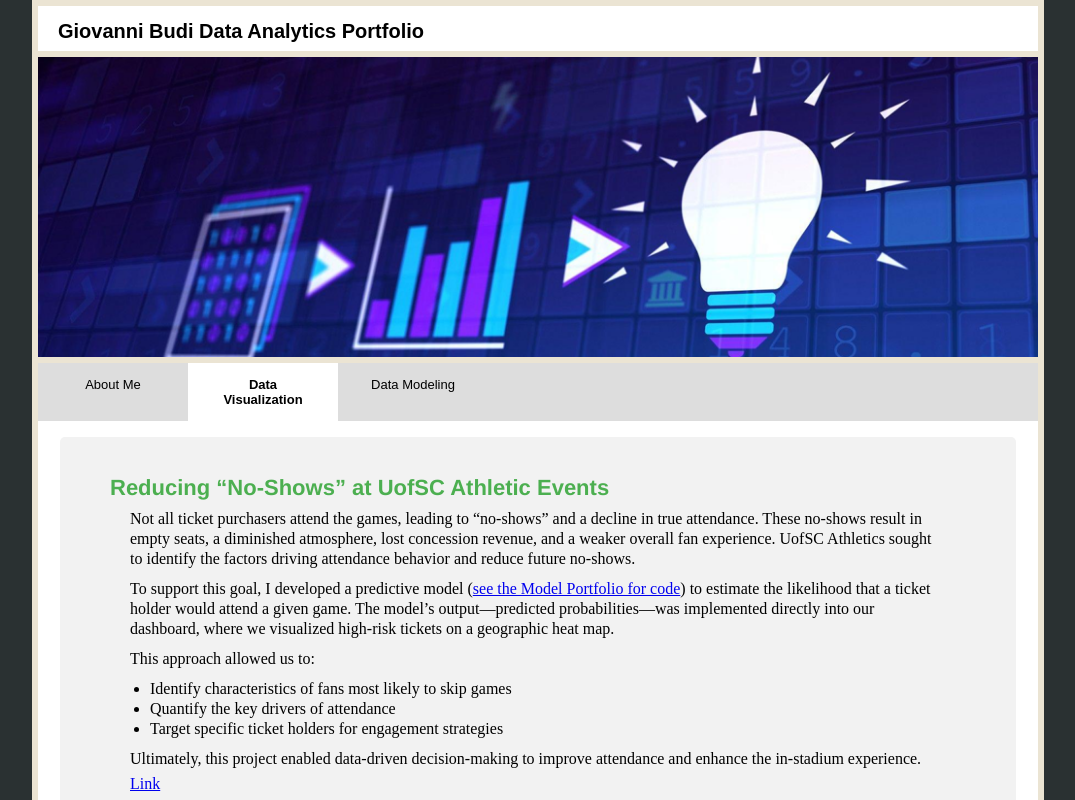
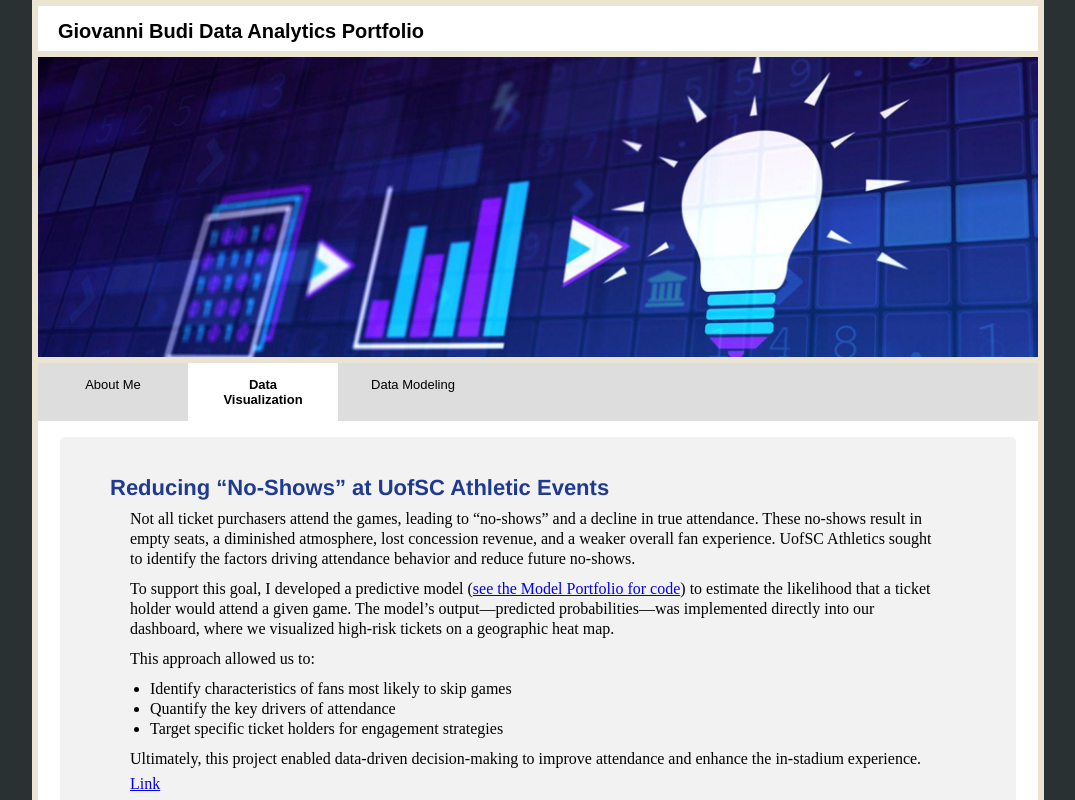
Before and after one commit to giometry/giometry.github.io, a plain HTML site: page index.html in a window 1280 px wide. Both pictures are taken after a click on the button "Data Visualization". Shown: the top 800 px of the page, without its empty margins (102-1177 px from the left). Drawn offline with nearby package versions, Linux system fonts and the light colour scheme.

Commit message:
Change header 2 color to dark blue

```diff
--- a/style.css
+++ b/style.css
@@ -269,7 +269,7 @@ input, select {
 		font-style: normal;
 		text-align: left;
 		text-decoration: none;
-		color: #4CAF50;
+		color: #1F3A93;
 	}
 
 	p {
```
